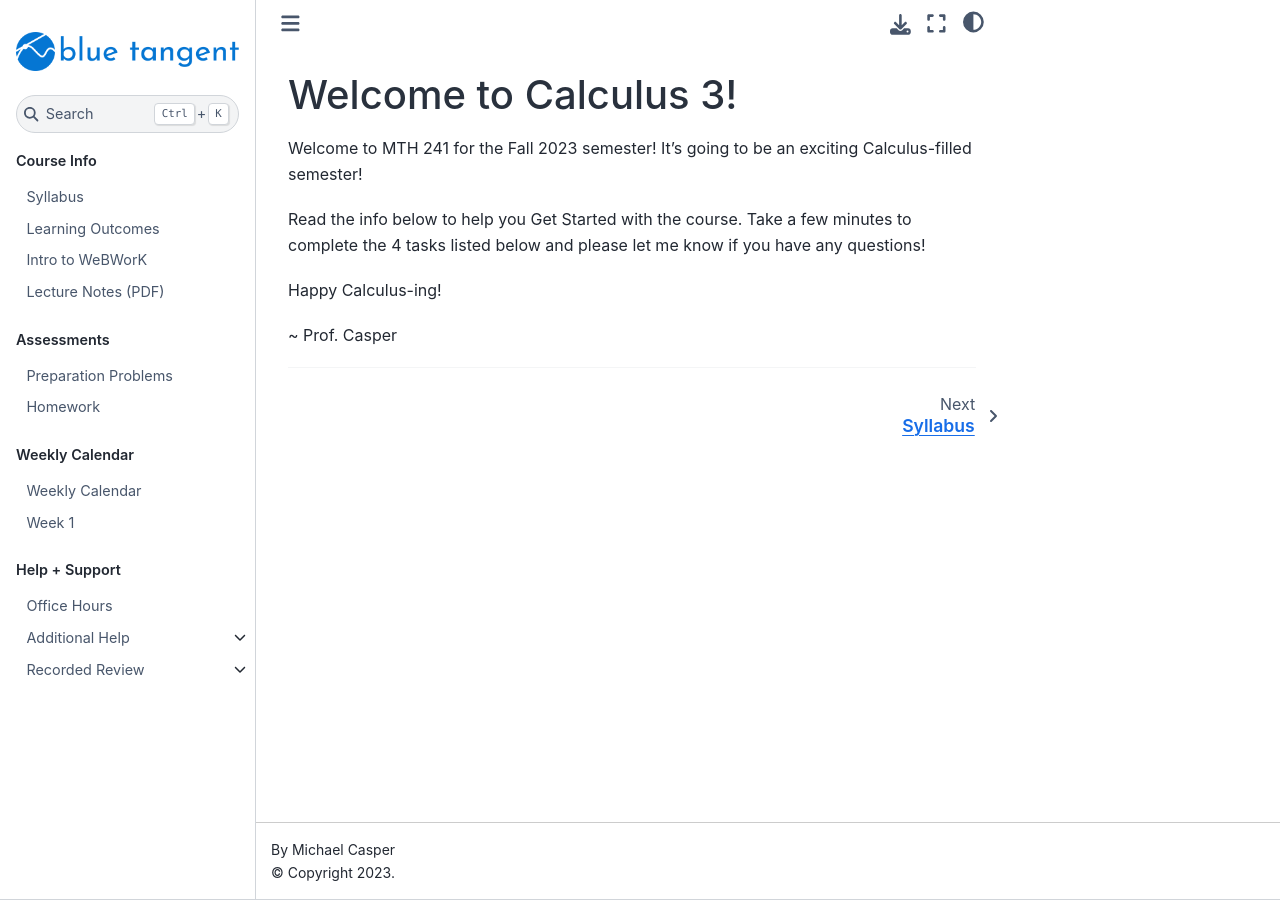
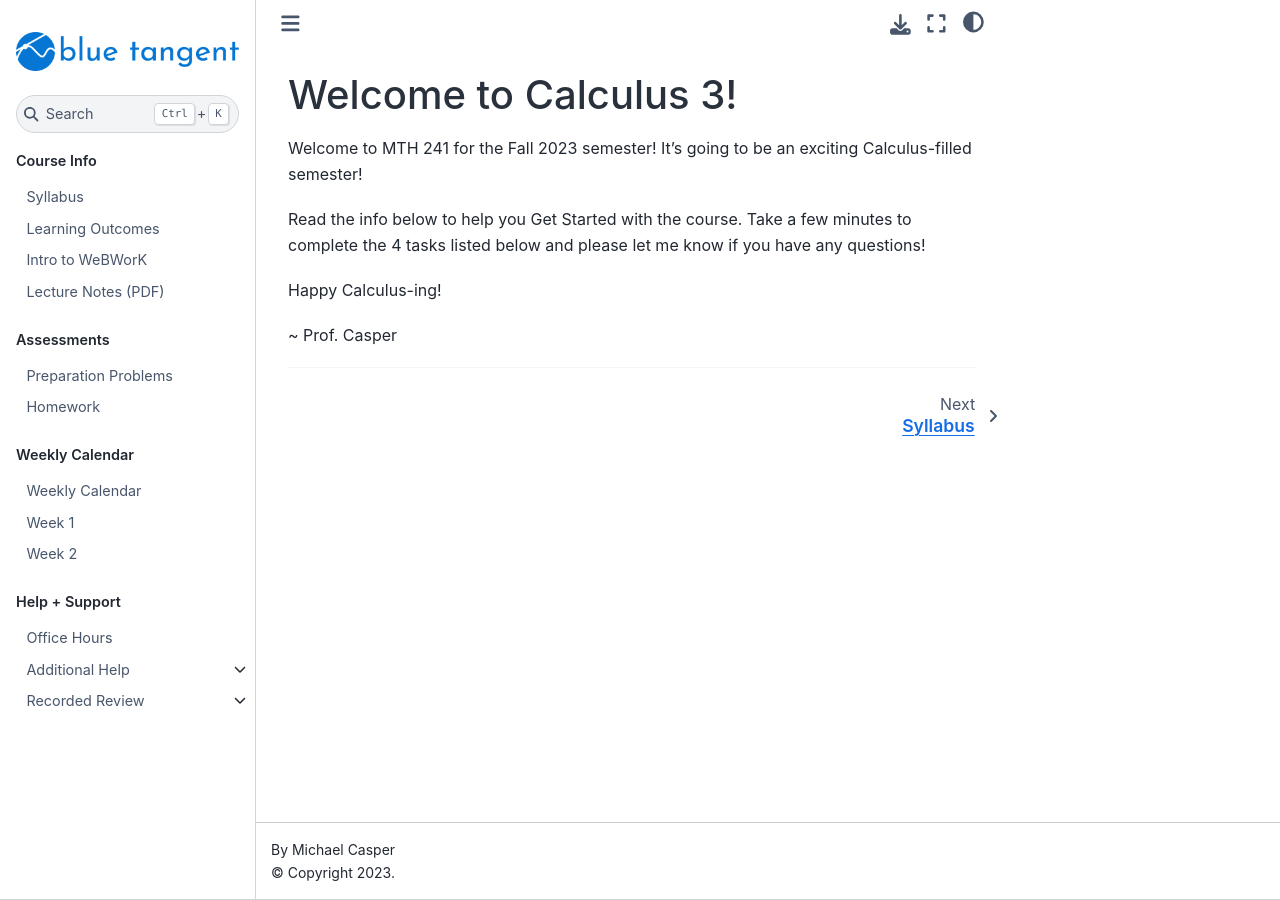
Before and after one commit to mjcasper/info-241, a Jupyter Book: the page built from index.md, in a window 1280 px wide. Built offline with Jupyter Book 1.0.4 settings and Sphinx 7.4.7 and the Sphinx Book theme 1.1.4, drawn with Linux system fonts in a browser that asks for light colours.

Commit message:
week 2 toc

```diff
--- a/_toc.yml
+++ b/_toc.yml
@@ -15,6 +15,7 @@ parts:
     chapters:
     - file: week/index
     - file: week/1
+    - file: week/2
   - caption: Help + Support
     chapters:
     - file: start/office-hours
```
